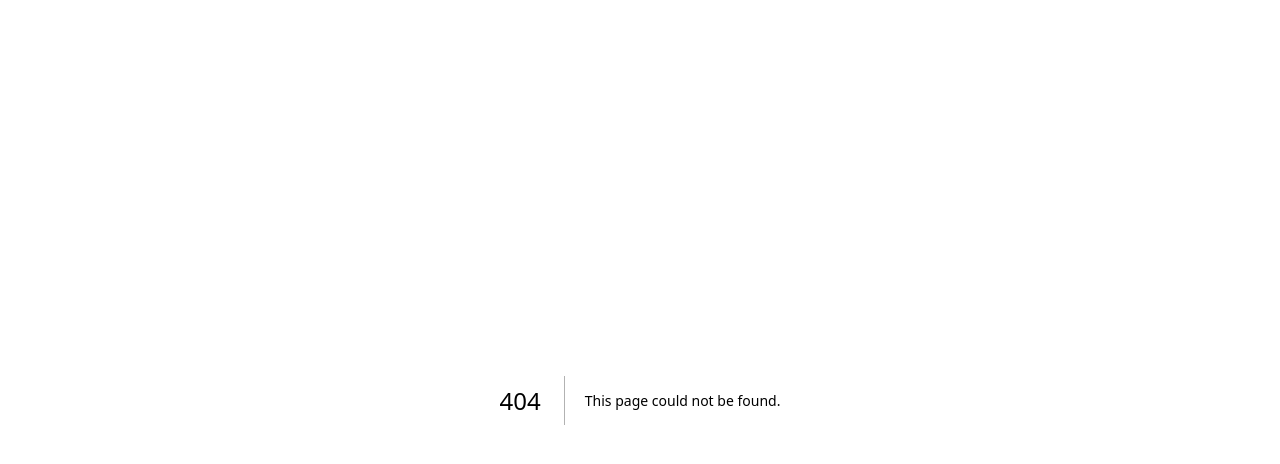
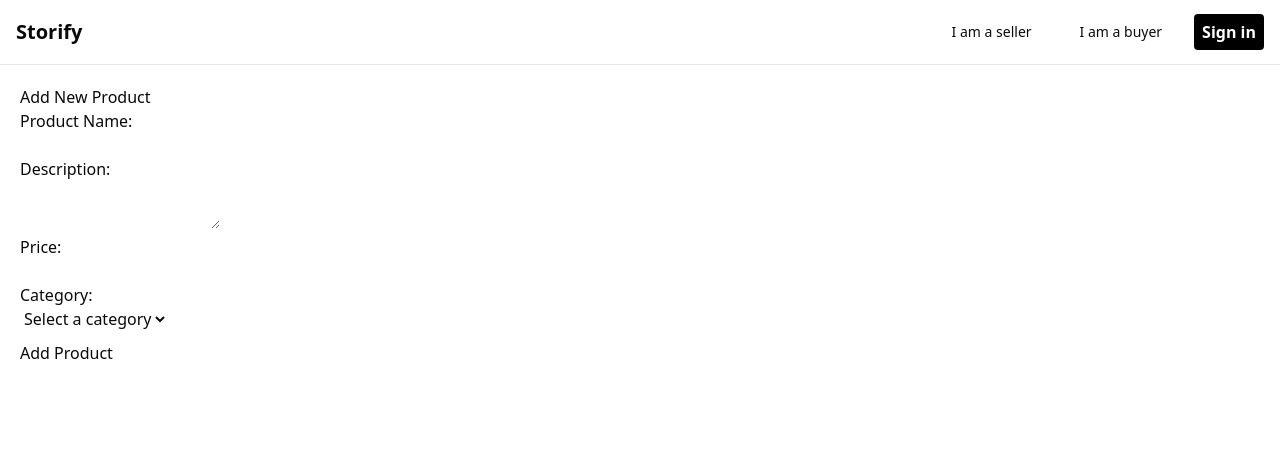
Before and after one commit to MpumeleloNtobi/project-tsukuyomi, a Next.js app in the folder frontend/: page /seller/products/add in a window 1280 px wide. Before the commit this address had no page. Shown: the top 464 px of the page. Built offline with nearby package versions, Linux system fonts and the light colour scheme; no server answers.

Commit message:
Built the Add products page.Does not have the post request

```diff
--- /dev/null
+++ b/frontend/app/seller/products/add/page.tsx
@@ -0,0 +1,143 @@
+'use client'
+import React, { useState } from 'react';
+
+function Addnewproduct() {
+  const [productName, setProductName] = useState('');
+  const [description, setDescription] = useState('');
+  const [price, setPrice] = useState('');
+  const [category, setCategory] = useState('');
+
+  const [nameError, setNameError] = useState('');
+  const [descError, setDescError] = useState('');
+  const [priceError, setPriceError] = useState('');
+  const [categoryError, setCategoryError] = useState('');
+
+  const handleSubmit = (e: { preventDefault: () => void; }) => {
+    e.preventDefault();
+    let valid = true;
+    if (productName.trim() === '') {
+      setNameError('Please enter the name of the product');
+      valid = false;
+    }
+    if (description.trim() === '') {
+      setDescError('Please enter a description');
+      valid = false;
+    }
+    if (price === '' || Number(price) <= 0) {
+      setPriceError('Enter a valid price greater than 0');
+      valid = false;
+    }
+    if (category === '') {
+      setCategoryError('Please select a category');
+      valid = false;
+    }
+    if (!valid) return;
+
+    //build JSON
+    const productData = {
+      name: productName,
+      description,
+      price: parseFloat(price),
+      category,
+    };
+    //build the request to send the JSON
+
+
+
+
+
+
+
+
+
+
+    //reset everyfield to empty
+    setProductName('');
+    setDescription('');
+    setPrice('');
+    setCategory('');
+    setNameError('');
+    setDescError('');
+    setPriceError('');
+    setCategoryError('');
+    alert('Product added successfully!');
+  };
+
+  return (
+    <div style={{ padding: '20px', maxWidth: '400px' }}>
+      <h2>Add New Product</h2>
+      <form onSubmit={handleSubmit}>
+        <div>
+          <label>Product Name:</label><br />
+          <input type="text" value={productName}
+            onChange={(e) => {
+              const name = e.target.value;
+              if (name.trim() === '') {
+                setNameError('Please enter the name of the product');
+              } else {
+                setNameError('');
+              }
+              setProductName(name);
+            }}
+          />
+          {nameError && <div style={{ color: 'red' }}>{nameError}</div>}
+        </div>
+        <div>
+          <label>Description:</label><br />
+          <textarea value={description}
+            onChange={(e) => {
+              const desc = e.target.value;
+              if (desc.trim() === '') {
+                setDescError('Please enter a description');
+              } else {
+                setDescError('');
+              }
+              setDescription(desc);
+            }}
+          />
+          {descError && <div style={{ color: 'red' }}>{descError}</div>}
+        </div>
+        <div>
+          <label>Price:</label><br />
+          <input type="number"value={price}
+            onChange={(e) => {
+              const val = e.target.value;
+              if (val === '' || Number(val) <= 0) {
+                setPriceError('Enter a valid price greater than 0');
+              } else {
+                setPriceError('');
+              }
+              setPrice(val);
+            }}
+          />
+          {priceError && <div style={{ color: 'red' }}>{priceError}</div>}
+        </div>
+        <div>
+          <label>Category:</label><br />
+          <select value={category}
+            onChange={(e) => {
+              const categ = e.target.value;
+              if (categ === '') {
+                setCategoryError('Please select a category');
+              } else {
+                setCategoryError('');
+              }
+              setCategory(categ);
+            }}
+          >
+            <option value="">Select a category</option>
+            <option value="electronics">Electronics</option>
+            <option value="books">Books</option>
+            <option value="clothing">Clothing</option>
+            <option value="home">Home & Kitchen</option>
+          </select>
+          {categoryError && <div style={{ color: 'red' }}>{categoryError}</div>}
+        </div>
+
+        <button type="submit" style={{ marginTop: '10px' }}>Add Product</button>
+      </form>
+    </div>
+  );
+}
+
+export default Addnewproduct;
```
